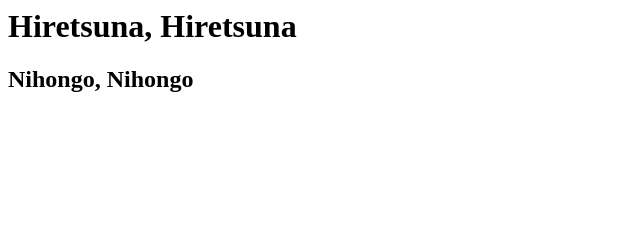
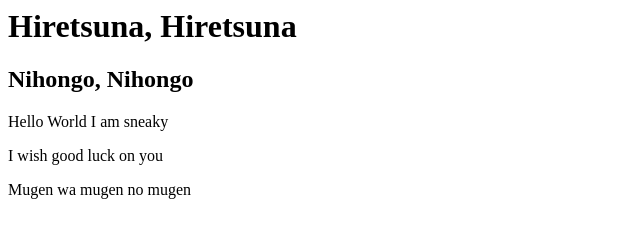
Before and after one commit to LamentTheLime/hiretsunaa, a plain HTML site: page index.html in a window 1280 px wide. Shown: the whole page, without its empty margins (0-640 px from the left). Drawn offline with Linux system fonts and the light colour scheme.

Commit message:
Update index.html

```diff
--- a/index.html
+++ b/index.html
@@ -6,5 +6,8 @@
   <body>
     <h1>Hiretsuna, Hiretsuna</h1>
     <h2>Nihongo, Nihongo</h2>
+    <p>Hello World I am sneaky</p>
+    <p>I wish good luck on you</p>
+    <p>Mugen wa mugen no mugen</p>
   </body>
 </html>
```
